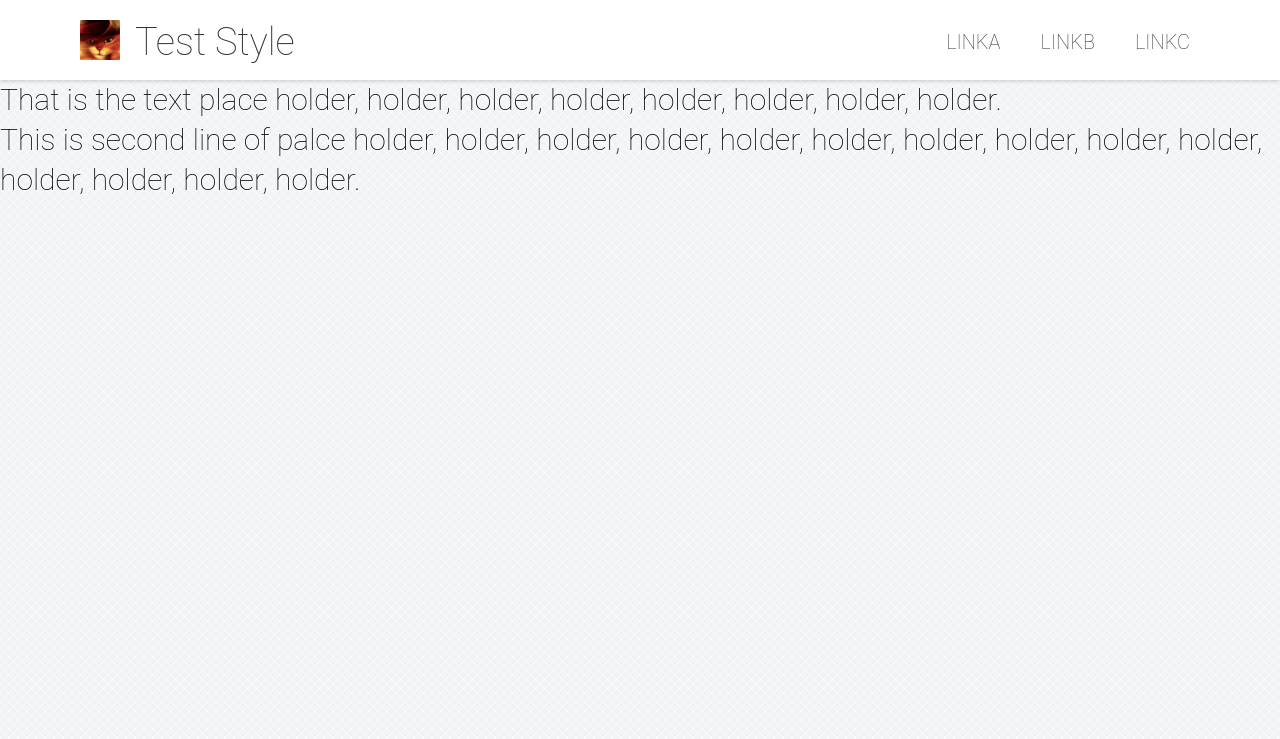
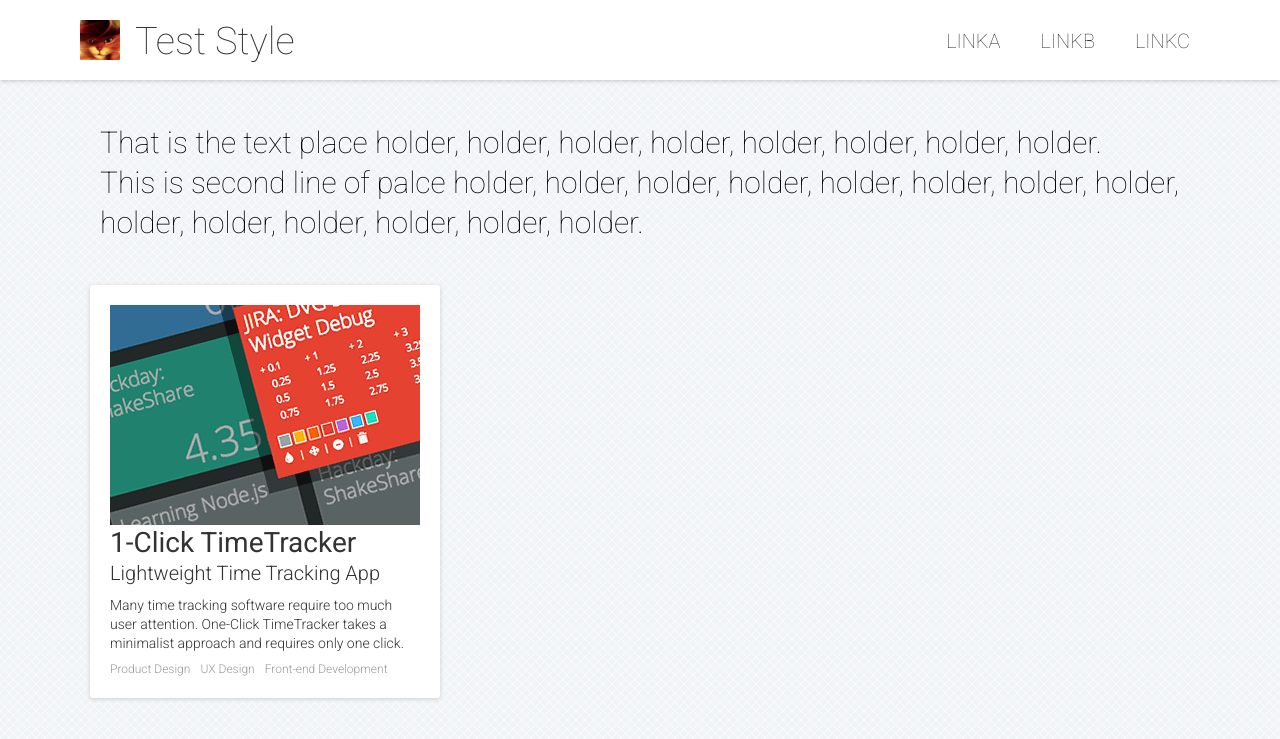
Before and after one commit to wizcabbit/cabbit.me, a PHP site: page / in a window 1280 px wide. Shown: the top 739 px of the page. Run offline with PHP 8.4, Linux system fonts and the light colour scheme.

Commit message:
[cabbit.me]Add basic index page's project list

```diff
--- a/index.html
+++ b/index.html
@@ -6,6 +6,8 @@
     <title>WANG Zhi Yong - Portfolio</title>
     <!-- Main Stylesheet -->
     <link rel="stylesheet" href="styles/style.css" />
+    <!-- Web font with Google Font -->
+    <link href='http://fonts.googleapis.com/css?family=Roboto:400,100,300,500,700' rel='stylesheet' type='text/css'>
   </head>
   <body>
     <div id="container"><!-- BEGIN container -->
@@ -30,12 +32,30 @@
         </div><!-- END header -->
       </div>
       <div id="main_wrapper">
-        <div id="main">
-          <div id="intro">
-            That is the text place holder, holder, holder, holder, holder, holder, holder, holder. <br />
-            This is second line of palce holder, holder, holder, holder, holder, holder, holder, holder, holder, holder, holder, holder, holder, holder.
+        <div id="main"><!-- BEGIN main -->
+          <div id="intro_wrapper">
+            <div id="intro"><!-- BEGIN intro -->
+              That is the text place holder, holder, holder, holder, holder, holder, holder, holder. <br />
+              This is second line of palce holder, holder, holder, holder, holder, holder, holder, holder, holder, holder, holder, holder, holder, holder.
+            </div><!-- END intro -->
           </div>
-        </div>
+          <div id="projects_wrapper"><!-- BEGIN project container -->
+
+<div class="project">
+  <div class="project-overview">
+    <a class="project-overview-title-link" href="#">
+      <img class="project-overview-title-photo" src="images/project.1.click_495_220.png">
+      <h2 class="project-overview-title">1-Click TimeTracker</h2>
+      <div class="project-overview-subtitle">Lightweight Time Tracking App</div>
+    </a>
+    <p class="project-brief-short">Many time tracking software require too much user attention. One-Click TimeTracker takes a minimalist approach and requires only one click.</p>
+    <div class="project-skills"><a>Product Design</a><a>UX Design</a><a>Front-end Development</a></div>
+    <div class="clear"></div>
+  </div>
+</div>
+
+          </div><!-- END proeject container -->
+        </div><!-- END main -->
       </div>
     </div><!-- END container -->
   </body>
--- a/styles/style.css
+++ b/styles/style.css
@@ -1,8 +1,9 @@
 body {
   font-family: "Roboto", Helvetica, Arial, sans-serif;
-  zoom: 1;
   margin: 0;
   background: url("../images/bg.gif") repeat;
+  font-weight: 300;
+  line-height: 1.15;
 }
 
 #container {
@@ -23,6 +24,8 @@ body {
   padding: 0px;
   box-shadow: 0px 1px 4px 0px rgba(0, 0, 0, 0.2);
   background-color: white;
+  position: fixed;
+  z-index: 400;
 }
 
 #header {
@@ -89,8 +92,21 @@ body {
 
 /* Body Style */
 
+#main_wrapper {
+  width: 1100px;
+  zoom: 1;
+  margin: 0 auto;
+  position: relative;
+  z-index: 60;
+  padding-top: 90px;
+}
+
 #main {
-  margin: 0 auto;
+
+}
+
+#intro_wrapper {
+  padding: 0px 15px 0px 20px;
 }
 
 #intro {
@@ -98,36 +114,100 @@ body {
   line-height: 40px;
   font-weight: 100;
   text-shadow: 1px 1px 2px #fff;
+  padding: 3% 0px;
+}
+
+.project {
+  float: left;
+  padding: 20px;
+  margin: 10px;
+  border-radius: 3px;
+  background-color: white;
+  box-shadow: 0px 1px 4px 0px #ccc;
+}
+
+.project-overview {
+  width: 310px;
+  position: relative;
+  overflow: hidden;
+}
+
+.project-overview-title-link {
+  text-decoration: none;
+}
+
+.project-overview h2.project-overview-title {
+  margin: 0 0 5px 0;
+  left: 0px;
+  font-size: 28px;
+  line-height: 28px;
+  color: #333;
+  font-weight: 400;
+}
+
+.project-overview-subtitle {
+  margin: 0;
+  padding: 0;
+  padding-bottom: 8px;
+  left: 0px;
+  font-size: 20px;
+  color: #333;
+  font-weight: 300;
+}
+
+.project-overview p.project-brief-short {
+  font-size: 14px;
+  margin-top: 3px;
+  margin-bottom: 5px;
+  color: #333;
+  line-height: 19px;
+  font-weight: 300;
+}
+
+.project-skills a {
+  display: inline-block;
+  font-weight: lighter;
+  margin-top: 5px;
+  margin-right: 10px;
+  padding-bottom: 2px;
+  border-bottom: 1px solid;
+  border-color: white;
+  color: #999;
+  text-decoration: none !important;
+  font-weight: 300;
+  line-height: 12px;
+  font-size: 12px;
+  cursor: pointer;
 }
 
 /* Width based on Screen Width */
 
 @media screen and (min-width: 1900px) {
-  #main-wrapper {
+  #main_wrapper {
     width: 1860px; }
 
   #header {
     width: 1860px; } }
 @media screen and (max-width: 1900px) and (min-width: 1520px) {
-  #main-wrapper {
+  #main_wrapper {
     width: 1490px; }
 
   #header {
     width: 1490px; } }
 @media screen and (max-width: 1520px) and (min-width: 1140px) {
-  #main-wrapper {
+  #main_wrapper {
     width: 1120px; }
 
   #header {
     width: 1120px; } }
 @media screen and (max-width: 1140px) and (min-width: 770px) {
-  #main-wrapper {
+  #main_wrapper {
     width: 750px; }
 
   #header {
     width: 750px; } }
 @media screen and (max-width: 770px) {
-  #main-wrapper {
+  #main_wrapper {
     width: 370px; }
 
   #header {
@@ -148,8 +228,8 @@ body {
 
   #footer .alignright {
     display: none; } }
-@media screen and (min-device-width: 320px) and (max-device-width: 568px), screen and (min-device-width: 320px) and (max-device-width: 480px) {
-  #main-wrapper {
+@media screen and (min-device-width: 320px) and (max-device-width: 568px) {
+  #main_wrapper {
     width: 370px; }
 
   #header {
```
Also changed, not shown: images/project.1.click_495_220.png (added).
